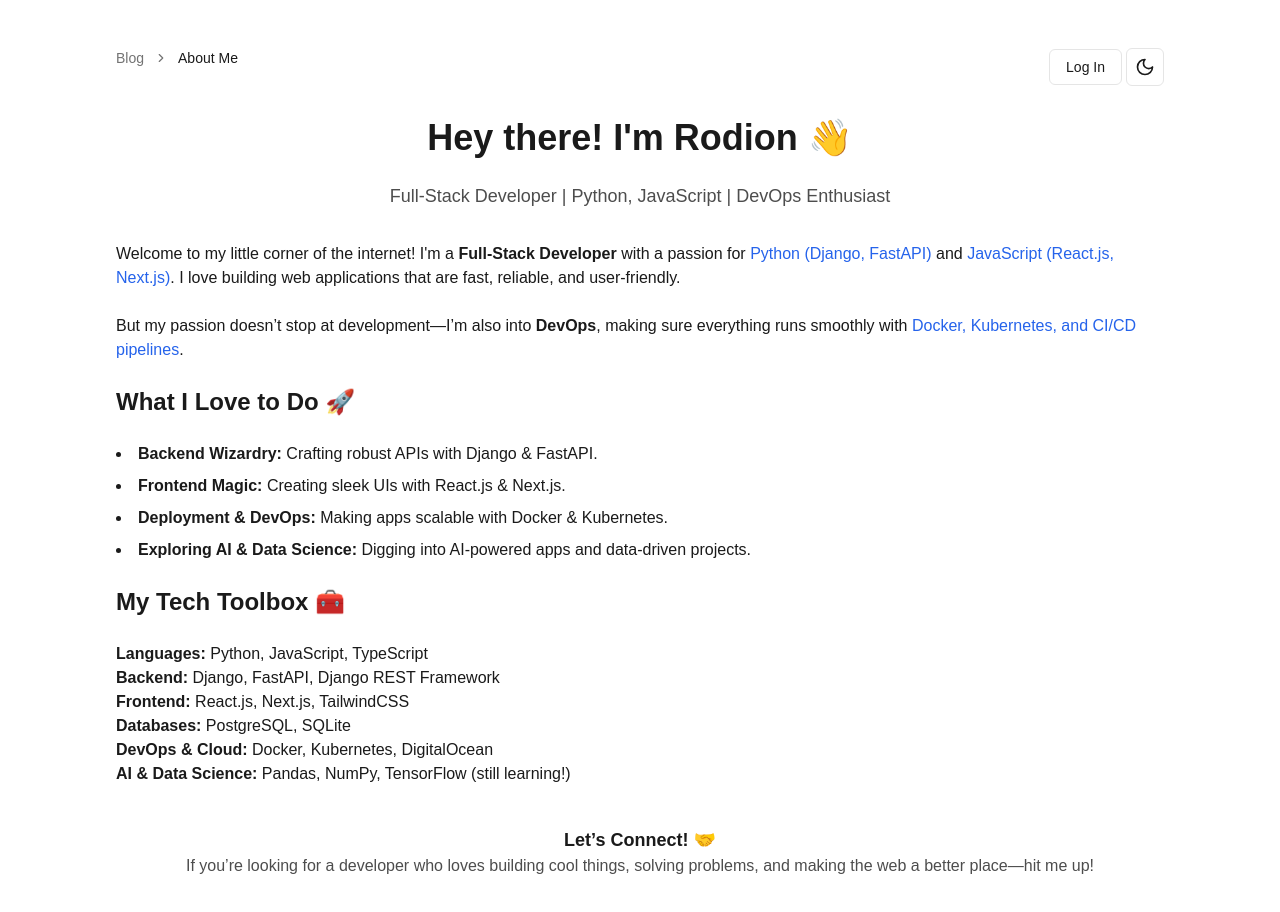
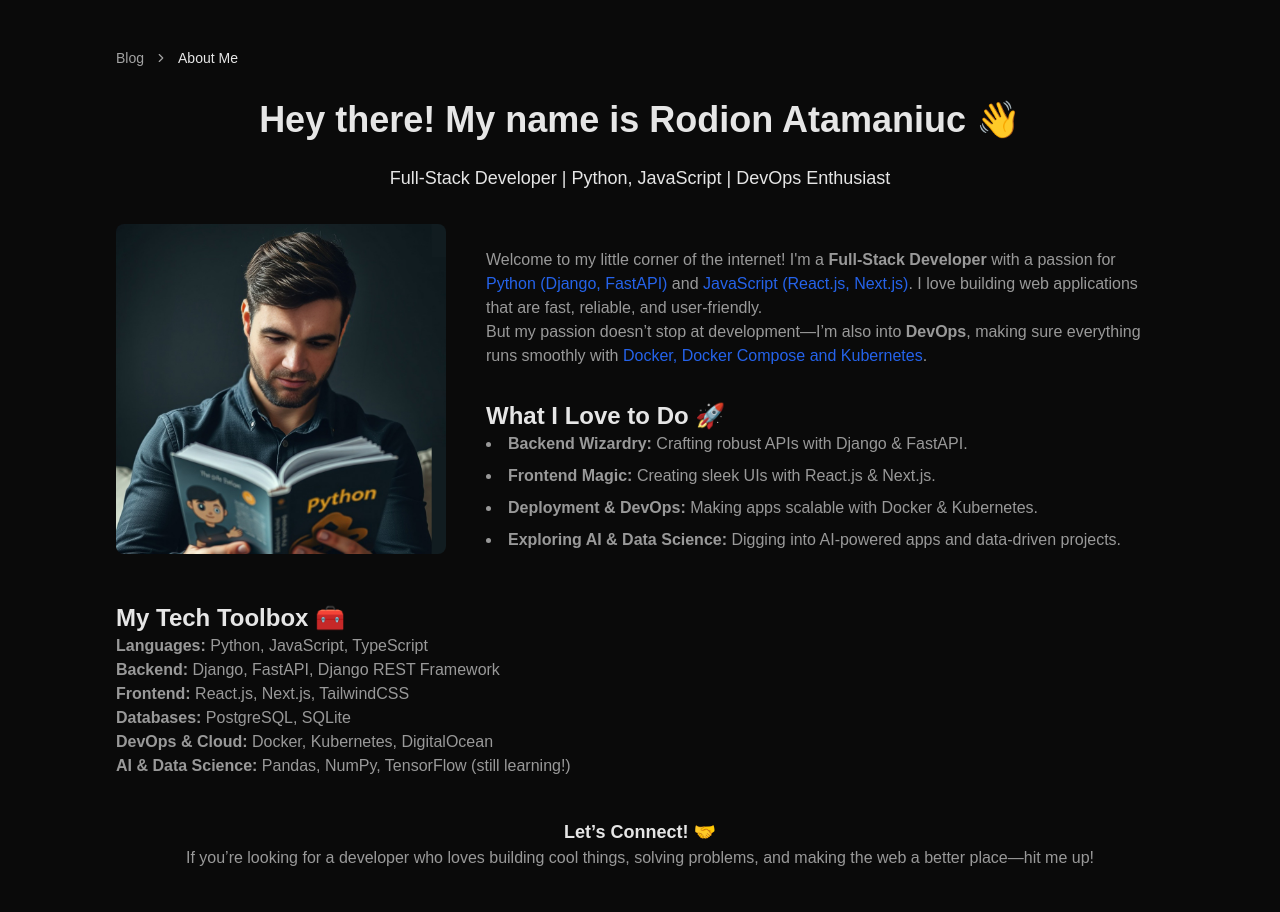
Before and after one commit to AtamanKit/blog, a Next.js app in the folder frontend/: page /about in a window 1280 px wide. Shown: the top 912 px of the page. Built offline with nearby package versions, Linux system fonts and the light colour scheme.

Commit message:
Created and added AI generated of me photo to the About Me page

```diff
--- a/frontend/app/about/page.tsx
+++ b/frontend/app/about/page.tsx
@@ -1,36 +1,48 @@
 import { AboutBreadcrumb } from "@/components/mains/breadcrumbs/AboutBreadcrumb";
+import Image from "next/image";
 
 
 export default function AboutPage() {
     return (
         <div className="mx-auto max-md:px-6 py-12">
             <AboutBreadcrumb />
-            <h1 className="text-4xl font-bold text-center mb-6">Hey there! I'm Rodion 👋</h1>
-            <p className="text-lg text-secondary-foreground text-center mb-8">
+            <h1 className="text-4xl font-bold text-center mb-6">Hey there! My name is Rodion Atamaniuc 👋</h1>
+            <p className="text-lg text-center mb-8">
                 Full-Stack Developer | Python, JavaScript | DevOps Enthusiast
             </p>
-            <div className="space-y-6">
-                <p>
+            <div className="space-y-6 flex flex-wrap md:flex-nowrap items-start">
+                <Image
+                    src="/images/jpg/about.jpg"
+                    alt="Rodion Atamaniuc"
+                    width={330}
+                    height={330}
+                    className="rounded-lg md:mr-10 mb-4 mb-0 float-left"
+                />
+                <div>
+                    <p className="text-secondary-foreground">
                         Welcome to my little corner of the internet! I'm a <strong>Full-Stack Developer</strong> with a passion for
                         <span className="text-blue-600"> Python (Django, FastAPI) </span> and <span className="text-blue-600">JavaScript (React.js, Next.js)</span>.
                         I love building web applications that are fast, reliable, and user-friendly.
                     </p>
 
-                <p>
+                    <p className="text-secondary-foreground">
                         But my passion doesn’t stop at development—I’m also into <strong>DevOps</strong>, making sure everything runs smoothly with
-                    <span className="text-blue-600"> Docker, Kubernetes, and CI/CD pipelines</span>.
+                        <span className="text-blue-600"> Docker, Docker Compose and Kubernetes</span>.
                     </p>
-
                     <h2 className="text-2xl font-semibold mt-8">What I Love to Do 🚀</h2>
-                <ul className="list-disc list-inside space-y-2">
+                <ul className="list-disc list-inside space-y-2 text-secondary-foreground">
                     <li><strong>Backend Wizardry:</strong> Crafting robust APIs with Django & FastAPI.</li>
                     <li><strong>Frontend Magic:</strong> Creating sleek UIs with React.js & Next.js.</li>
                     <li><strong>Deployment & DevOps:</strong> Making apps scalable with Docker & Kubernetes.</li>
                     <li><strong>Exploring AI & Data Science:</strong> Digging into AI-powered apps and data-driven projects.</li>
                 </ul>
+                </div>
+            </div >
+
+
 
                 <h2 className="text-2xl font-semibold mt-8">My Tech Toolbox 🧰</h2>
-                <p>
+                <p className="text-secondary-foreground">
                     <strong>Languages:</strong> Python, JavaScript, TypeScript<br />
                     <strong>Backend:</strong> Django, FastAPI, Django REST Framework<br />
                     <strong>Frontend:</strong> React.js, Next.js, TailwindCSS<br />
@@ -38,7 +50,6 @@ export default function AboutPage() {
                     <strong>DevOps & Cloud:</strong> Docker, Kubernetes, DigitalOcean<br />
                     <strong>AI & Data Science:</strong> Pandas, NumPy, TensorFlow (still learning!)
                 </p>
-            </div >
 
             <div className="text-center mt-10">
                 <p className="text-lg font-semibold">Let’s Connect! 🤝</p>
--- a/frontend/app/globals.css
+++ b/frontend/app/globals.css
@@ -17,7 +17,7 @@ body {
     --primary: 0 0% 9%;
     --primary-foreground: 0 0% 98%;
     --secondary: 0 0% 96.1%;
-    --secondary-foreground: 0 0% 30%;
+    --secondary-foreground: 0 0% 20%;
     --muted: 0 0% 96.1%;
     --muted-foreground: 0 0% 45.1%;
     --accent: 0 0% 96.1%;
@@ -45,7 +45,7 @@ body {
     --primary: 0 0% 98%;
     --primary-foreground: 0 0% 9%;
     --secondary: 0 0% 14.9%;
-    --secondary-foreground: 0 0% 80%;
+    --secondary-foreground: 0 0% 60%;
     --muted: 0 0% 14.9%;
     --muted-foreground: 0 0% 63.9%;
     --accent: 0 0% 14.9%;
--- a/frontend/app/layout.tsx
+++ b/frontend/app/layout.tsx
@@ -2,6 +2,7 @@ import type { Metadata } from "next";
 import { Geist, Geist_Mono } from "next/font/google";
 import "./globals.css";
 import React from 'react';
+import { LogStyleMenu } from "@/components/elements/menus/logstyle/LogStyleMenu";
 
 
 const geistSans = Geist({
--- a/frontend/components/mains/breadcrumbs/AboutBreadcrumb.tsx
+++ b/frontend/components/mains/breadcrumbs/AboutBreadcrumb.tsx
@@ -14,7 +14,7 @@ import { LogStyleMenu } from "@/components/elements/menus/logstyle/LogStyleMenu"
 export function AboutBreadcrumb() {
     return (
         <main className="flex w-full justify-between mb-8">
-            <Breadcrumb>
+            <Breadcrumb className="flex items-center">
                 <BreadcrumbList>
                     <BreadcrumbItem>
                         <BreadcrumbLink href="/">Blog</BreadcrumbLink>
@@ -25,7 +25,7 @@ export function AboutBreadcrumb() {
                     </BreadcrumbItem>
                 </BreadcrumbList>
             </Breadcrumb>
-            <LogStyleMenu />
+            {/* <LogStyleMenu /> */}
         </main>
     )
 }
```
Also changed, not shown: frontend/components/elements/menus/logstyle/ThemeToggle.tsx (line endings or trailing spaces), frontend/context/ThemeContext.tsx (added), frontend/public/images/jpg/about.jpg (added). Lines whose indentation alone changed are shown as unchanged.
